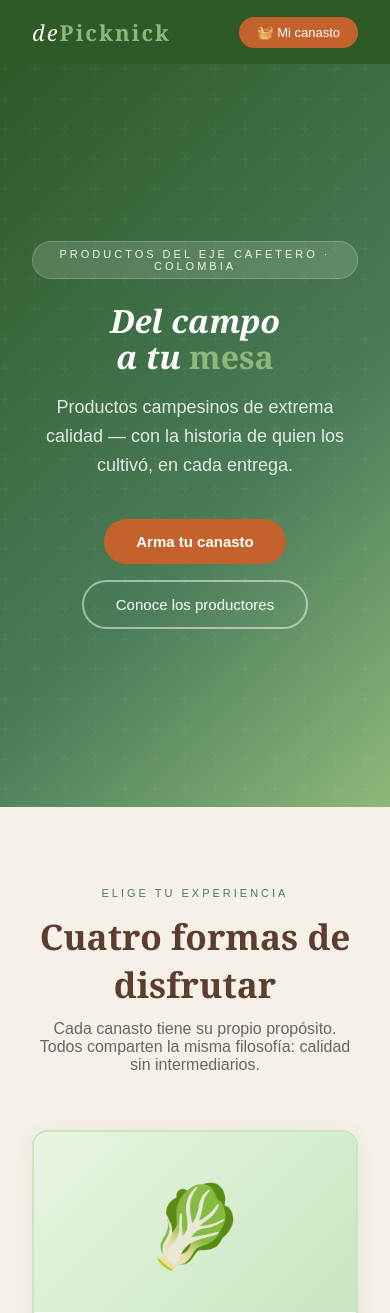
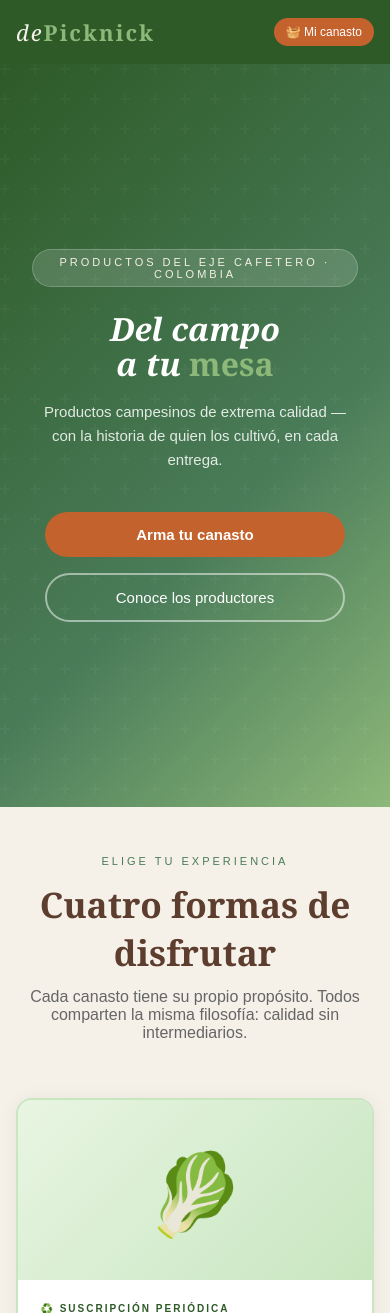
Before and after one commit to GitFrojasc/depicknick, a Django app: page / in a window 390 px wide. Shown: the top 1313 px of the page. Run offline with Django 5.2, Linux system fonts and the light colour scheme.

Commit message:
fix: responsive movil en las tres paginas

```diff
--- a/templates/index.html
+++ b/templates/index.html
@@ -530,6 +530,16 @@
     @media (max-width: 600px) {
       .nav-links { display: none; }
       .hero h1 { font-size: 2rem; }
+      .hero p { font-size: 15px; }
+      .hero-btns { flex-direction: column; align-items: center; }
+      .btn-primary, .btn-secondary { width: 100%; max-width: 300px; text-align: center; }
+      .canastos-section { padding: 3rem 1rem; }
+      .canastos-grid { grid-template-columns: 1fr; }
+      .modal { padding: 1.8rem 1.2rem; }
+      .como-section { padding: 3rem 1rem; }
+      .pasos-grid { grid-template-columns: 1fr 1fr; }
+      nav { padding: 0 1rem; }
+      .carrito-btn { padding: 7px 12px; font-size: 12px; }
     }
 
     /* ── MODAL ── */
```
Also changed, not shown: templates/canasto.html (+7 -0 lines), templates/carrito.html (+14 -0 lines).
